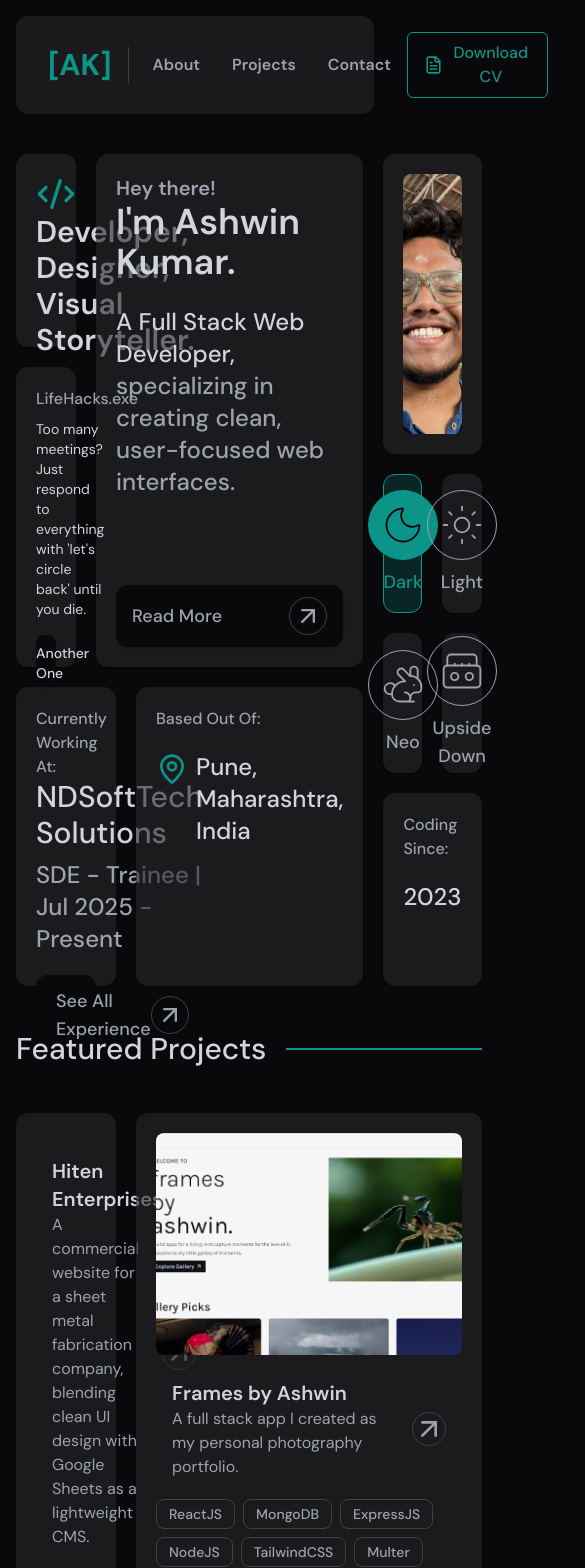
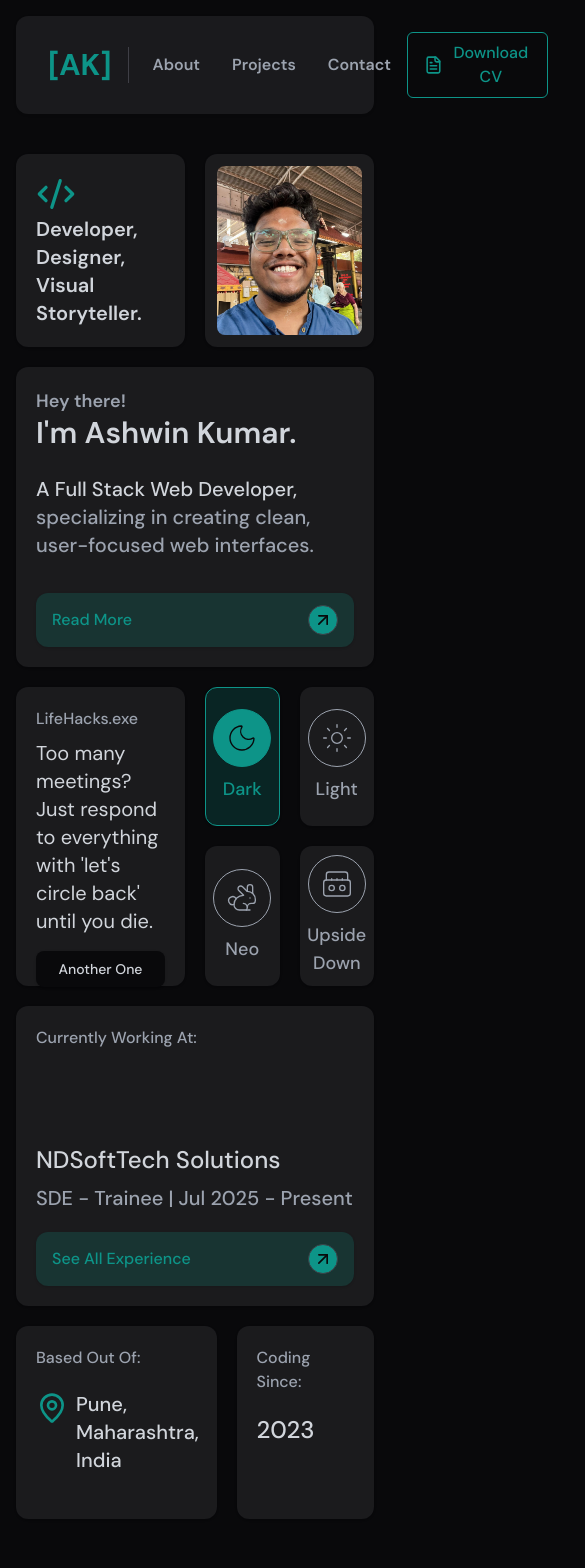
Before and after one commit to ashwnkumar/portfolio-v5-nextjs, a Next.js app: page / in a window 390 px wide. Shown: the top 1568 px of the page, 585 px wide, since content can reach past the window. Built offline with nearby package versions, Linux system fonts and the light colour scheme.

Commit message:
home screen responsiveness added

```diff
--- a/src/app/page.tsx
+++ b/src/app/page.tsx
@@ -4,6 +4,7 @@ import AboutSection from "@/components/home/AboutSection";
 import CurrentWork from "@/components/home/CurrentWork";
 import QuoteGenerator from "@/components/home/QuoteGenerator";
 import ThemeSwitcher from "@/components/home/ThemeSwitcher";
+import LinkCard from "@/components/LinkCard";
 import ProjectCard from "@/components/ProjectCard";
 import { admin } from "@/constants/admin";
 import { projects } from "@/constants/projects";
@@ -15,20 +16,22 @@ import React from "react";
 export default function Home() {
   return (
     <GridContainer>
-      <GridCard className="col-span-4 row-span-2">
+      <GridCard className="col-start-1 col-end-7 md:col-end-5 row-start-1 row-end-3">
         <div className="w-full h-full flex flex-col items-start justify-between">
-          <span className="text-4xl font-bold  text-brand">
+          <span className="text-4xl font-bold text-brand">
             <CodeXml size={40} />
           </span>
-          <h3 className="text-3xl font-semibold text-primary">
+          <h3 className="text-xl md:text-3xl font-semibold text-primary">
             Developer, Designer, Visual Storyteller.
           </h3>
         </div>
       </GridCard>
-      <GridCard className="col-span-5 row-span-5">
+
+      <GridCard className="col-start-1 md:col-start-5 col-end-13 md:col-end-10 row-start-3 md:row-start-1 row-end-6 ">
         <AboutSection />
       </GridCard>
-      <GridCard className="col-span-3 row-span-3 ">
+
+      <GridCard className="col-start-7 md:col-start-10 col-end-13 row-start-1 row-end-3 md:row-end-4 !p-3 !md:p-5">
         <div className="w-full h-full relative min-h-full">
           <Image
             src={admin.profile}
@@ -38,21 +41,25 @@ export default function Home() {
           />
         </div>
       </GridCard>
-      <GridCard className="col-span-4 row-span-3">
+
+      <GridCard className="col-start-1 col-end-7 md:col-end-5 row-start-6 md:row-start-3 row-end-9 md:row-end-6">
         <QuoteGenerator />
       </GridCard>
-      <GridCard className="col-span-3 row-span-3 !bg-bg !p-0 !shadow-none hover:!scale-100">
+
+      <GridCard className="col-start-7 md:col-start-10 col-end-13 row-start-6 md:row-start-4 row-end-9 md:row-end-7 !bg-bg !p-0 !shadow-none hover:!scale-100">
         <ThemeSwitcher />
       </GridCard>
-      <GridCard className="col-span-6 row-span-3">
+
+      <GridCard className="col-start-1 col-end-13 md:col-end-7 row-start-9 md:row-start-6 row-end-12 md:row-end-9">
         <CurrentWork />
       </GridCard>
-      <GridCard className="col-span-3 row-span-3">
+
+      <GridCard className="col-start-1 md:col-start-7 col-end-8 md:col-end-10 row-start-12 md:row-start-6 row-end-14 md:row-end-9">
         <div className="w-full h-full flex flex-col items-start justify-start gap-5">
           <h3 className="text-base md:text-xl text-secondary flex items-center justify-center gap-2 font-medium">
             Based Out Of:
           </h3>
-          <p className="text-2xl text-primary font-medium flex items-start justify-center gap-2">
+          <p className="text-xl md:text-2xl text-primary font-medium flex items-start justify-center gap-2">
             <span className="text-brand mt-0.5">
               <MapPin size={32} />
             </span>
@@ -60,7 +67,8 @@ export default function Home() {
           </p>
         </div>
       </GridCard>
-      <GridCard className="col-span-3 row-span-2">
+
+      <GridCard className="col-start-8 md:col-start-10 col-end-13 row-start-12 md:row-start-7 row-end-14 md:row-end-9">
         <div className="w-full h-full flex flex-col items-start justify-start gap-5">
           <h3 className="text-base md:text-xl text-secondary flex items-center justify-center gap-2 font-medium">
             Coding Since:
@@ -70,28 +78,30 @@ export default function Home() {
           </p>
         </div>
       </GridCard>
-      <div className="col-span-12  flex items-center justify-center w-full gap-5">
-        <h2 className="text-3xl font-medium text-primary whitespace-nowrap">
+
+      <div className="col-start-1 col-end-13 row-start-14 md:row-start-9 row-end-15 md:row-end-10 flex items-center justify-center w-full gap-5">
+        <h2 className="text-2xl md:text-3xl font-medium text-primary whitespace-nowrap">
           Featured Projects
         </h2>
         <div className="border border-brand w-full" />
       </div>
-      {projects.slice(0, 2).map((project) => (
-        <GridCard key={project.id} className="col-span-6 row-span-5">
-          <ProjectCard key={project.id} project={project} />
+
+      {projects.slice(0, 2).map((project, i) => (
+        <GridCard
+          key={project.id}
+          className={`${
+            i === 0
+              ? "col-start-1 col-end-13 row-start-15 row-end-20 md:col-start-1 md:col-end-7 md:row-start-10 md:row-end-15"
+              : "col-start-1 col-end-13 row-start-20 row-end-25 md:col-start-7 md:col-end-13 md:row-start-10 md:row-end-15"
+          }`}
+        >
+          <ProjectCard project={project} />
         </GridCard>
       ))}
-      <div className="col-span-12 ">
+
+      <div className="col-start-1 col-end-13 row-start-25 row-end-26 md:row-start-15 md:row-end-16">
         {projects.length > 2 && (
-          <Link
-            href={"/projects"}
-            className="group w-full h-full shadow-sm rounded-2xl flex items-center text-xl bg-gray hover:text-brand hover:bg-brand-faded hover:border-brand justify-between px-5 py-3  transition-all duration-300 font-medium hover:font-semibold ease-in-out"
-          >
-            View All Projects
-            <span className=" p-1 border border-border rounded-full  transition-all group-hover:border-brand group-hover:bg-brand group-hover:text-bg group-hover:rotate-45 duration-500 ease-in-out">
-              <ArrowUpRight size={28} />
-            </span>
-          </Link>
+          <LinkCard label="See All Projects" href="/projects" className="w-full h-full text-xl" />
         )}
       </div>
     </GridContainer>
--- a/src/components/GridCard.tsx
+++ b/src/components/GridCard.tsx
@@ -1,4 +1,4 @@
-import React from 'react'
+import React from "react";
 
 type GridCardProps = {
   children?: React.ReactNode;
@@ -18,4 +18,4 @@ const GridCard: React.FC<GridCardProps> = ({
   );
 };
 
-export default GridCard
+export default GridCard;
--- a/src/components/GridContainer.tsx
+++ b/src/components/GridContainer.tsx
@@ -8,7 +8,7 @@ const GridContainer = ({ children }: Props) => {
     return (
         <div className="container">
 
-            <div className="grid grid-cols-1 sm:grid-cols-6 lg:grid-cols-12 auto-rows-[86.5px] gap-5 ">
+            <div className="grid grid-cols-12 auto-rows-[86.5px] gap-5 ">
                 {children}
             </div>
         </div>
--- /dev/null
+++ b/src/components/LinkCard.tsx
@@ -0,0 +1,39 @@
+import { ArrowUpRight } from "lucide-react";
+import Link from "next/link";
+import React from "react";
+
+type LinkCardProps = {
+  href: string;
+  label: string;
+  className?: string;
+};
+
+const LinkCard = ({ label, href, className = "" }: LinkCardProps) => {
+  return (
+    <Link
+      href={href}
+      className={`group w-full flex items-center justify-between px-4 py-3
+        rounded-xl shadow-sm transition-all duration-300 ease-in-out
+        text-base md:text-lg font-medium
+        bg-brand-faded md:bg-bg
+        text-brand md:text-primary md:hover:text-brand
+        hover:font-semibold  md:hover:bg-brand-faded hover:border-brand
+        ${className}`}
+    >
+      <span>{label}</span>
+
+      <span
+        className="p-1 rounded-full border border-border
+          bg-brand md:bg-bg
+          text-bg md:text-primary
+          transition-all duration-500 ease-in-out
+          group-hover:rotate-45 group-hover:border-brand
+          md:group-hover:bg-brand md:group-hover:text-bg"
+      >
+        <ArrowUpRight size={20} strokeWidth={2} />
+      </span>
+    </Link>
+  );
+};
+
+export default LinkCard;
--- a/src/components/home/AboutSection.tsx
+++ b/src/components/home/AboutSection.tsx
@@ -4,6 +4,7 @@ import Image from "next/image";
 import { ArrowUpRight, MapPin } from "lucide-react";
 import Link from "next/link";
 import { admin } from "@/constants/admin";
+import LinkCard from "../LinkCard";
 
 type Props = {};
 
@@ -12,27 +13,19 @@ const AboutSection = (props: Props) => {
     <div className="w-full h-full flex flex-col items-start justify-between ">
       <div className="space-y-6">
         <div>
-          <p className="text-xl font-semibold">Hey there!</p>
-          <p className="text-4xl font-semibold text-primary">
+          <p className="text-lg md:text-xl font-semibold">Hey there!</p>
+          <p className="text-3xl md:text-4xl font-semibold text-primary">
             I'm Ashwin Kumar.
           </p>
         </div>
         <p>
-          <span className="text-2xl  font-medium">
+          <span className="text-xl md:text-2xl  font-medium">
             <span className="text-primary"> A Full Stack Web Developer, </span>{" "}
             specializing in creating clean, user-focused web interfaces.
           </span>
         </p>
       </div>
-      <Link
-        href={"/about"}
-        className="group w-full shadow-sm rounded-xl flex items-center text-lg bg-bg hover:text-brand hover:bg-brand-faded hover:border-brand justify-between px-4 py-3 transition-all duration-300 font-medium hover:font-semibold ease-in-out"
-      >
-        Read More
-        <span className=" p-1 border border-border rounded-full transition-all group-hover:border-brand group-hover:bg-brand group-hover:text-bg group-hover:rotate-45 duration-500 ease-in-out">
-          <ArrowUpRight size={28} />
-        </span>
-      </Link>
+      <LinkCard label="Read More" href="/about" />
     </div>
   );
 };
--- a/src/components/home/CurrentWork.tsx
+++ b/src/components/home/CurrentWork.tsx
@@ -2,6 +2,7 @@ import { admin } from "@/constants/admin";
 import { ArrowUpRight } from "lucide-react";
 import Link from "next/link";
 import React from "react";
+import LinkCard from "../LinkCard";
 
 type Props = {};
 
@@ -13,23 +14,15 @@ const CurrentWork = (props: Props) => {
       </h3>
       <div className="w-full flex flex-col items-start justify-start gap-5">
         <div className="flex flex-col items-start justify-center gap-2">
-          <h3 className="text-3xl text-primary font-medium">
+          <h3 className="text-2xl md:text-3xl text-primary font-medium">
             {admin.workExp[0].company}
           </h3>
-          <p className="text-2xl text-secondary font-medium">
+          <p className="text-xl md:text-2xl text-secondary font-medium">
             {admin.workExp[0].position} | {admin.workExp[0].from} -{" "}
             {admin.workExp[0].to || "Present"}
           </p>
         </div>
-        <Link
-          href={"/about#work"}
-          className="group w-full shadow-sm rounded-xl bg-bg flex items-center text-lg  hover:text-brand hover:bg-brand-faded hover:border-brand justify-between px-5 py-3  transition-all duration-300 font-medium hover:font-semibold ease-in-out"
-        >
-          See All Experience
-          <span className=" p-1 border border-border rounded-full transition-all group-hover:border-brand group-hover:bg-brand group-hover:text-bg group-hover:rotate-45 duration-500 ease-in-out">
-            <ArrowUpRight size={28} />
-          </span>
-        </Link>
+        <LinkCard label="See All Experience" href="/about" />
       </div>
     </div>
   );
--- a/src/components/home/QuoteGenerator.tsx
+++ b/src/components/home/QuoteGenerator.tsx
@@ -47,7 +47,7 @@ const QuoteGenerator: React.FC = () => {
         <h3 className="text-base md:text-xl text-secondary font-medium">
           LifeHacks.exe
         </h3>
-        <p className="text-sm md:text-2xl font-secondary overflow-y-auto pb-4 md:pb-0">
+        <p className="text-xl md:text-2xl font-secondary overflow-y-auto pb-4 md:pb-0">
           {loading ? (
             <span className="animate-pulse text-secondary text-md">
               {thinkingMsg}
--- a/src/components/home/ThemeSwitcher.tsx
+++ b/src/components/home/ThemeSwitcher.tsx
@@ -1,9 +1,9 @@
 "use client";
-import { useGlobal } from '@/contexts/GlobalContext';
-import { BoomBox, Moon, Rabbit, Sun } from 'lucide-react';
-import React, { useEffect, useState } from 'react'
+import { useGlobal } from "@/contexts/GlobalContext";
+import { BoomBox, Moon, Rabbit, Sun } from "lucide-react";
+import React, { useEffect, useState } from "react";
 
-type Props = {}
+type Props = {};
 
 const themes = [
   { name: "Dark", key: "dark", icon: Moon },
@@ -13,20 +13,29 @@ const themes = [
 ];
 
 const ThemeSwitcher = (props: Props) => {
-    const { theme, applyTheme } = useGlobal()
-
-
-
-
+  const { theme, applyTheme } = useGlobal();
 
   return (
     <div className="w-full h-full grid grid-cols-2 grid-rows-2 gap-5">
       {themes.map((t) => (
-                <button type='button' onClick={() => applyTheme(t.key)} key={t.key} className={`col-span-1 row-span-1 flex flex-col items-center justify-center gap-2 cursor-pointer rounded-xl active:scale-100 transition-all duration-300 ease-in-out hover:scale-103 hover:shadow-md shadow-sm ${theme === t.key ? 'border border-brand bg-brand-faded text-brand' : 'bg-gray'}`}>
-                    <span className={`border  border-inherit rounded-full p-3 ${theme === t.key ? 'bg-brand text-bg' : ''}`}>
-                        <t.icon size={44} strokeWidth={1} />
+        <button
+          type="button"
+          onClick={() => applyTheme(t.key)}
+          key={t.key}
+          className={`w-full h-full col-span-1 row-span-1 flex flex-col items-center justify-center gap-2 cursor-pointer rounded-xl active:scale-100 transition-all duration-300 ease-in-out hover:scale-103 hover:shadow-md shadow-sm ${
+            theme === t.key
+              ? "border border-brand bg-brand-faded text-brand"
+              : "bg-gray"
+          }`}
+        >
+          <span
+            className={`border  border-inherit rounded-full p-3 ${
+              theme === t.key ? "bg-brand text-bg" : ""
+            }`}
+          >
+            <t.icon size={32} strokeWidth={1} />
           </span>
-                    <p className='font-medium text-lg'>{t.name}</p>
+          <p className="font-medium text-lg">{t.name}</p>
         </button>
       ))}
       {/* <div className="col-span-1 row-span-1 bg-gray">
@@ -39,7 +48,7 @@ const ThemeSwitcher = (props: Props) => {
                 <p>test</p>
             </div> */}
     </div>
-    )
-}
+  );
+};
 
-export default ThemeSwitcher
+export default ThemeSwitcher;
```
Lines whose indentation alone changed are shown as unchanged.
